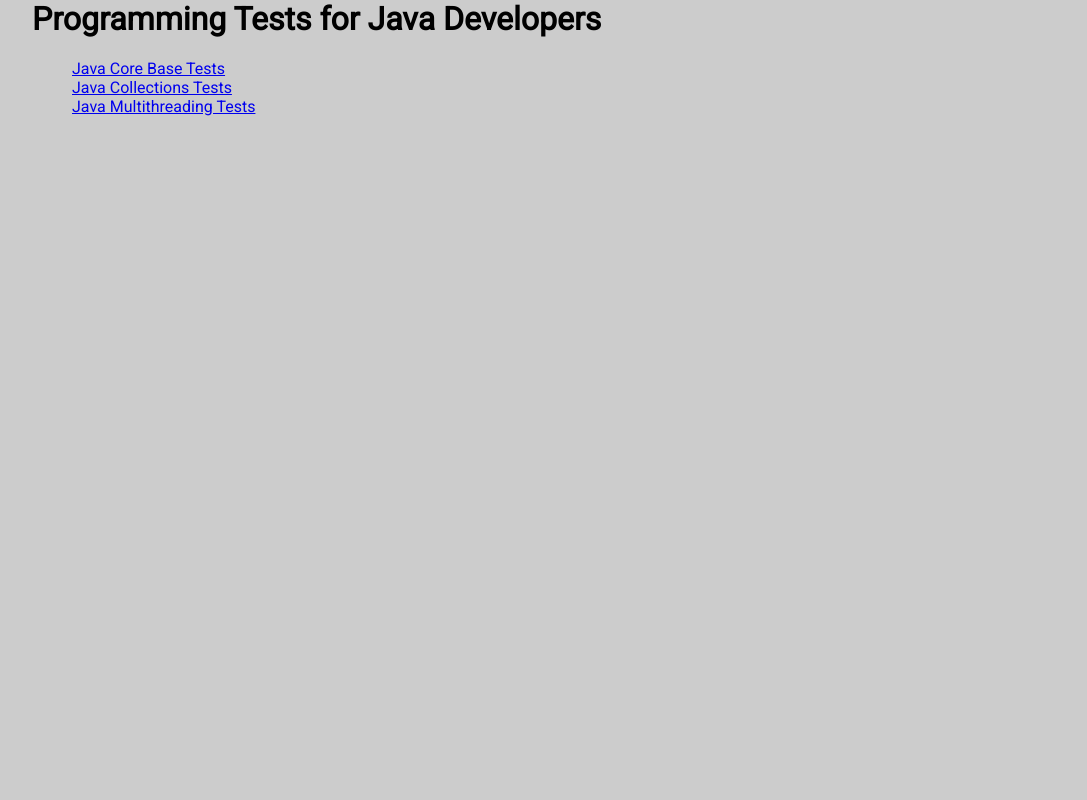
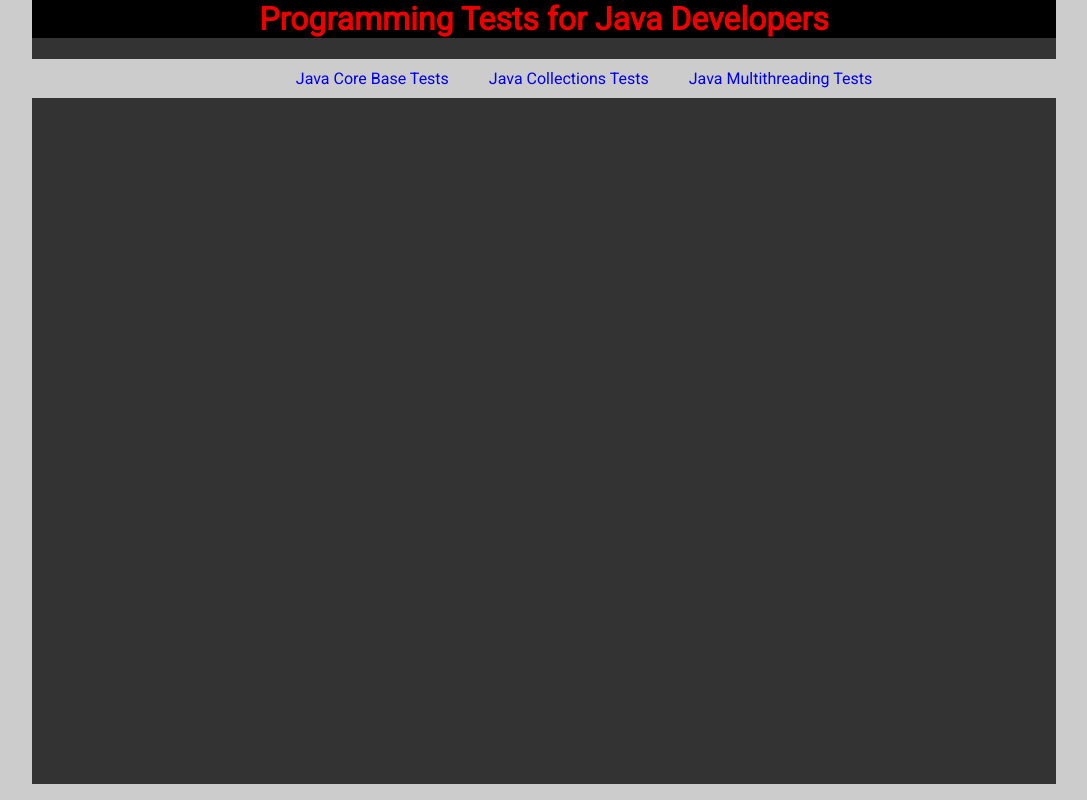
Before and after one commit to ndaleksey/website, a plain HTML site: page index.html in a window 1280 px wide. Shown: the whole page, without its empty margins (96-1183 px from the left). Drawn offline with nearby package versions, Linux system fonts and the light colour scheme.

Commit message:
Started making cool styles

```diff
--- a/index.html
+++ b/index.html
@@ -8,11 +8,11 @@
 			crossorigin="anonymous"></script>
 </head>
 <body>
-<h1>Programming Tests for Java Developers</h1>
-<ul>
-	<li><a href="java_core_tests.html">Java Core Base Tests</a></li>
-	<li><a href="java_collections_tests.html">Java Collections Tests</a></li>
-	<li><a href="java_multithreading_tests.html">Java Multithreading Tests</a></li>
+<h1 class="title">Programming Tests for Java Developers</h1>
+<ul class="test-menu">
+	<li class="test-menu-item"><a href="java_core_tests.html">Java Core Base Tests</a></li>
+	<li class="test-menu-item"><a href="java_collections_tests.html">Java Collections Tests</a></li>
+	<li class="test-menu-item"><a href="java_multithreading_tests.html">Java Multithreading Tests</a></li>
 </ul>
 <script rel="script" src="script.js"></script>
 </body>
--- a/style.css
+++ b/style.css
@@ -8,6 +8,7 @@
 body {
 	width: 1024px;
 	margin: 0 auto;
+	background: #333;
 }
 
 ul {
@@ -15,9 +16,39 @@
 	flex-direction: row;
 }
 
-a:hover {
+a, a:hover {
 	text-decoration: none;
 }
-a:hover {
-	text-decoration: none;
+
+h1.title {
+	text-align: center;
+	color: #e00;
+	background: black;
 }
+
+ul.test-menu {
+	position: relative;
+	display: flex;
+	width: 100%;
+	flex-wrap: nowrap;
+	flex-flow: row;
+	justify-content: center;
+}
+
+li.test-menu-item {
+	padding: 0;
+}
+
+li.test-menu-item a {
+	padding: 10px 20px;
+	margin: 0;
+	display: inline-block;
+}
+
+li.test-menu-item:hover {
+	background: #555;
+}
+
+li.test-menu-item a:hover {
+	background: #555;
+}
```
